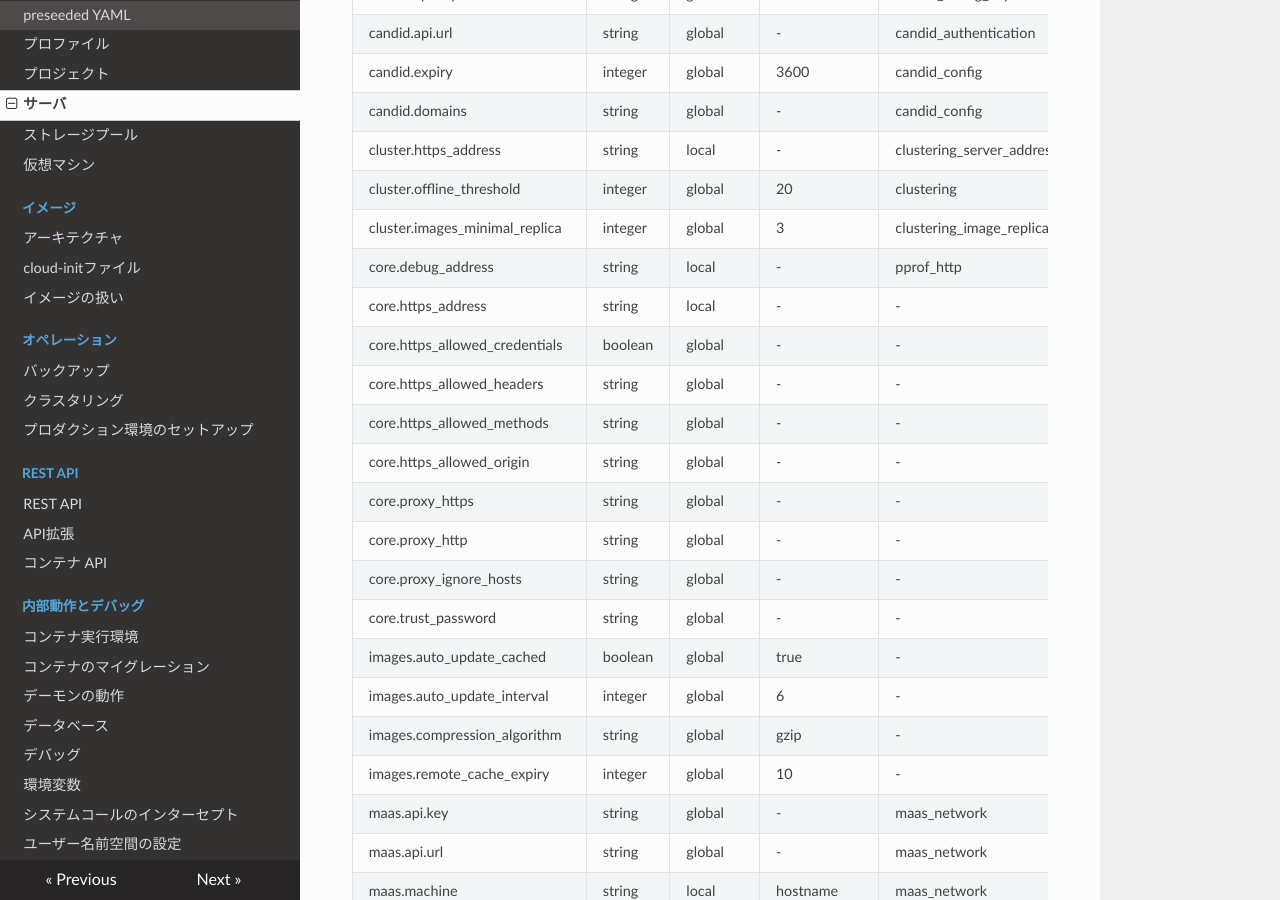
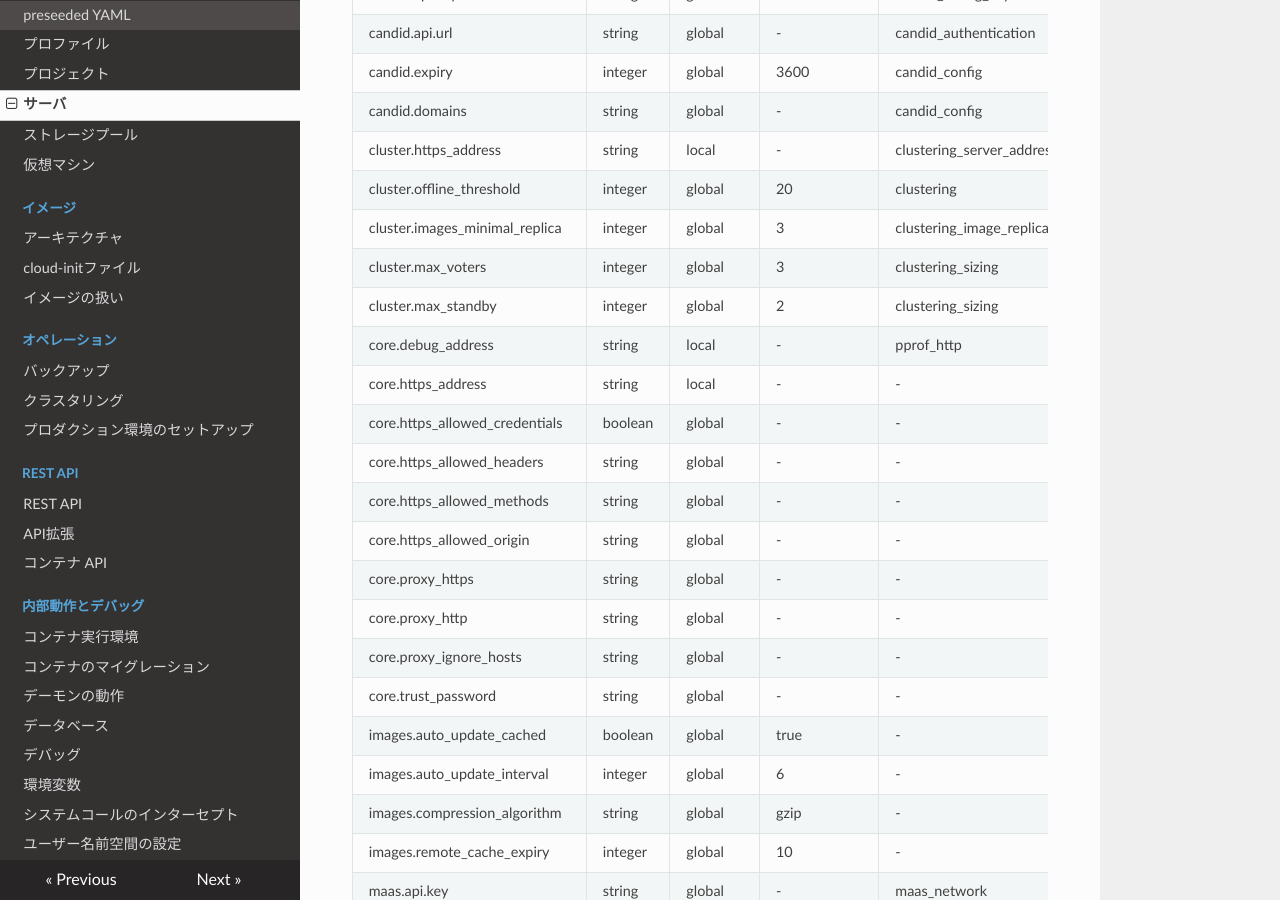
Before and after one commit to lxc-jp/lxd-ja, an MkDocs documentation site: the page built from doc/server.md, in a window 1280 px wide and 900 px high, scrolled down 590 px. Built offline with MkDocs 1.6.1, drawn with Linux system fonts in a browser that asks for light colours; nearby versions of some CDN libraries; old or Windows-style settings are respelled for this version of MkDocs; part of the change alters nothing that is shown.

Commit message:
Update server to upstream at 2020-02-13
Signed-off-by: Hiroaki Nakamura <hnakamur@gmail.com>

```diff
--- a/doc/server.md
+++ b/doc/server.md
@@ -30,6 +30,8 @@ candid.domains                      | string    | global    | -         | candid
 cluster.https\_address              | string    | local     | -         | clustering\_server\_address       | クラスタのトラフィックに使用すべきサーバのアドレス <!-- Address the server should using for clustering traffic -->
 cluster.offline\_threshold          | integer   | global    | 20        | clustering               | 無反応なノードをオフラインとみなす秒数 <!-- Number of seconds after which an unresponsive node is considered offline -->
 cluster.images\_minimal\_replica    | integer   | global    | 3         | clustering\_image\_replication    | 特定のイメージのコピーを持つべきクラスタメンバの最小数 (リプリケーションなしは 1 を、全メンバにコピーは -1 を設定) <!-- Minimal numbers of cluster members with a copy of a particular image (set 1 for no replication, -1 for all members) -->
+cluster.max\_voters                 | integer   | global    | 3         | clustering\_sizing                | データベースの投票者の役割を割り当てられるクラスターメンバーの最大数 <!-- Maximum number of cluster members that will be assigned the database voter role -->
+cluster.max\_standby                | integer   | global    | 2         | clustering\_sizing                | データベースのスタンバイの役割を割り当てられるクラスターメンバーの最大数 <!-- Maximum number of cluster members that will be assigned the database stand-by role -->
 core.debug\_address                 | string    | local     | -         | pprof\_http              | pprof デバッグサーバがバインドするアドレス (HTTP) <!-- Address to bind the pprof debug server to (HTTP) -->
 core.https\_address                 | string    | local     | -         | -                        | リモート API がバインドするアドレス (HTTPS) <!-- Address to bind for the remote API (HTTPS) -->
 core.https\_allowed\_credentials    | boolean   | global    | -         | -                        | Access-Control-Allow-Credentials HTTP ヘッダの値を "true" にするかどうか <!-- Whether to set Access-Control-Allow-Credentials http header value to "true" -->
```
